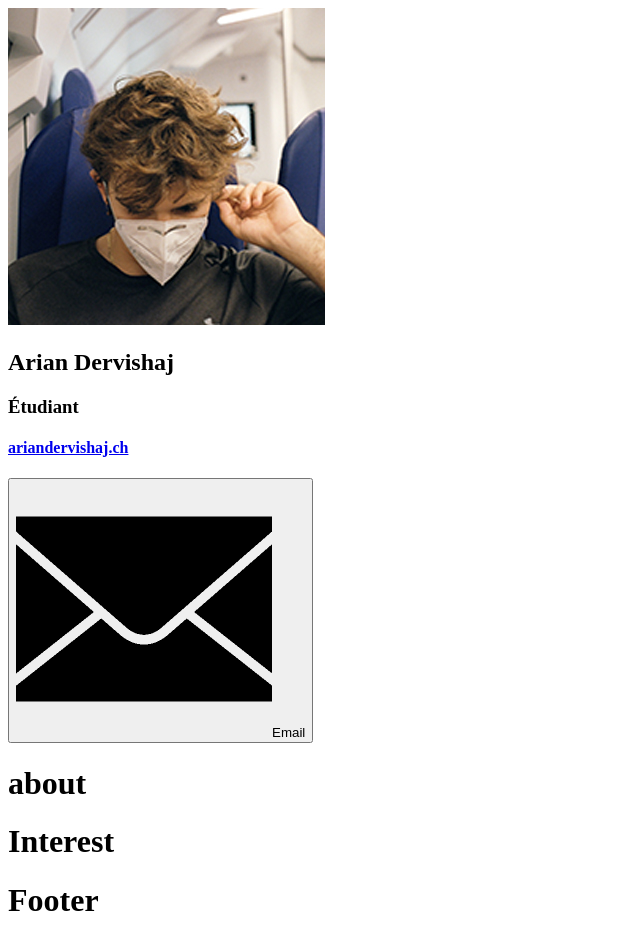
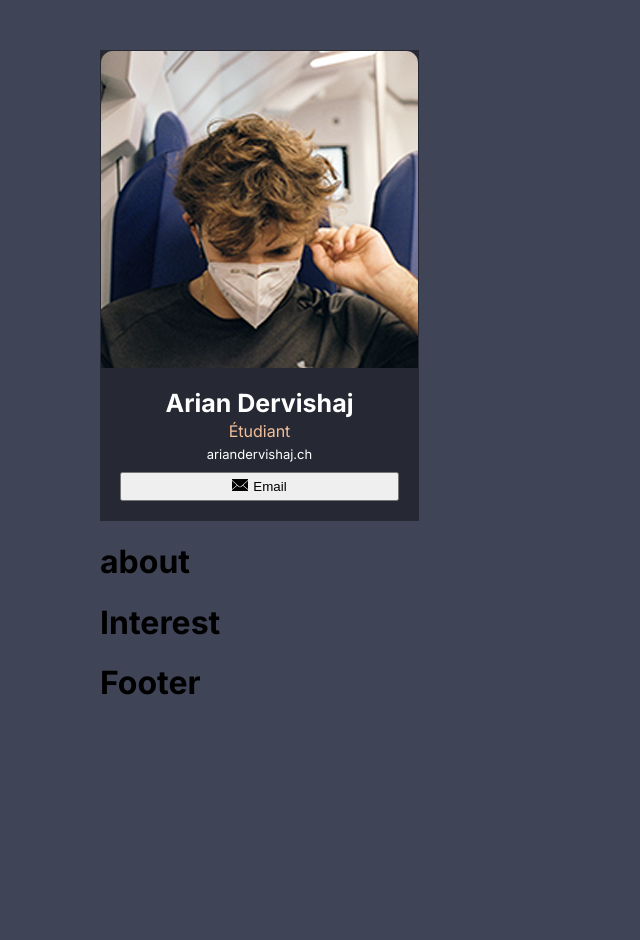
Before and after one commit to ArianDervishaj/digital-buisness-card, a React (Create React App) app: page / in a window 1280 px wide. Shown: the whole page, without its empty margins (0-640 px from the left). After the commit the page ends 800 px from the top, so only its background shows below. Built offline with nearby package versions, Linux system fonts and the light colour scheme.

Commit message:
Finis les infos

```diff
--- a/public/index.html
+++ b/public/index.html
@@ -2,6 +2,9 @@
 <html lang="en">
   <head>
     <meta charset="utf-8" />
+    <link rel="preconnect" href="https://fonts.googleapis.com">
+    <link rel="preconnect" href="https://fonts.gstatic.com" crossorigin>
+    <link href="https://fonts.googleapis.com/css2?family=Inter:wght@400;600;700&display=swap" rel="stylesheet">
     <meta name="viewport" content="width=device-width, initial-scale=1" />
     <meta name="theme-color" content="#000000" />
     <meta
--- a/src/components/Infos.js
+++ b/src/components/Infos.js
@@ -3,15 +3,15 @@ import photo from '../images/photo-de-moi.jpg';
 import emailLogo from '../images/email-logo.png';
 function Infos(){
     return (
-        <div>
-            <img src={photo} alt="moi " />
-            <h2>Arian Dervishaj</h2>
-            <h3>Étudiant</h3>
-            <h4><a href="https://ariandervishaj.ch/">ariandervishaj.ch</a></h4>
+        <div className='info'>
+            <img src={photo} alt="moi" className='info--photo' />
+            <h2 className='info--nom'>Arian Dervishaj</h2>
+            <h3 className='info--ocupation'>Étudiant</h3>
+            <h4 className='info--site'><a className='info--site' href="https://ariandervishaj.ch/">ariandervishaj.ch</a></h4>
             <a href="mailto:ariandervishaj@icloud.ch">
-                <button>
-                    <img src={emailLogo} alt="logo de mail" />
-                    Email
+                <button className='info--btn'>
+                    <img src={emailLogo} width='16px' alt="logo de mail" className='info--email-logo'/>
+                    <p className='info--mail-text'>Email</p>
                 </button></a>
 
         </div>
--- a/src/style.css
+++ b/src/style.css
@@ -0,0 +1,60 @@
+body{
+    margin: 50px 100px;
+    width: 319px;
+    font-family: 'Inter', sans-serif;
+    background-color: #404457;
+}
+
+/*----------Infos----------*/
+.info{
+    text-align: center;
+    color: #FFFFFF;
+    background-color: #262833;
+}
+
+.info--photo{
+    border: 1px solid #262833;
+    border-top-right-radius: 4%;
+    border-top-left-radius: 4%;
+
+}
+
+.info--nom{
+    margin-top: 15px;
+    margin-bottom: 0px;
+    font-weight: 700;
+    font-size: 25px;
+}
+
+.info--ocupation{
+    margin-top: 3px;
+    margin-bottom: 0px;
+    font-size: 16px;
+    font-weight: 200;
+    color: #F3BF99;
+}
+
+.info--site{
+    margin-top: 5px;
+    margin-bottom: 0px;
+    color: #FFFFFF;
+    text-decoration: none;
+    font-weight: normal;
+    font-size: 13px;
+}
+
+.info--btn{
+    margin-top: 10px;
+    margin-bottom: 20px;
+    padding: 5px 110px;
+}
+
+.info--mail-logo{
+    margin:0px;
+}
+
+.info--mail-text{
+    margin: 0px;
+    margin-left: 5px;
+    display: inline-block;
+}
```
Also changed, not shown: src/images/email-logo.png.
